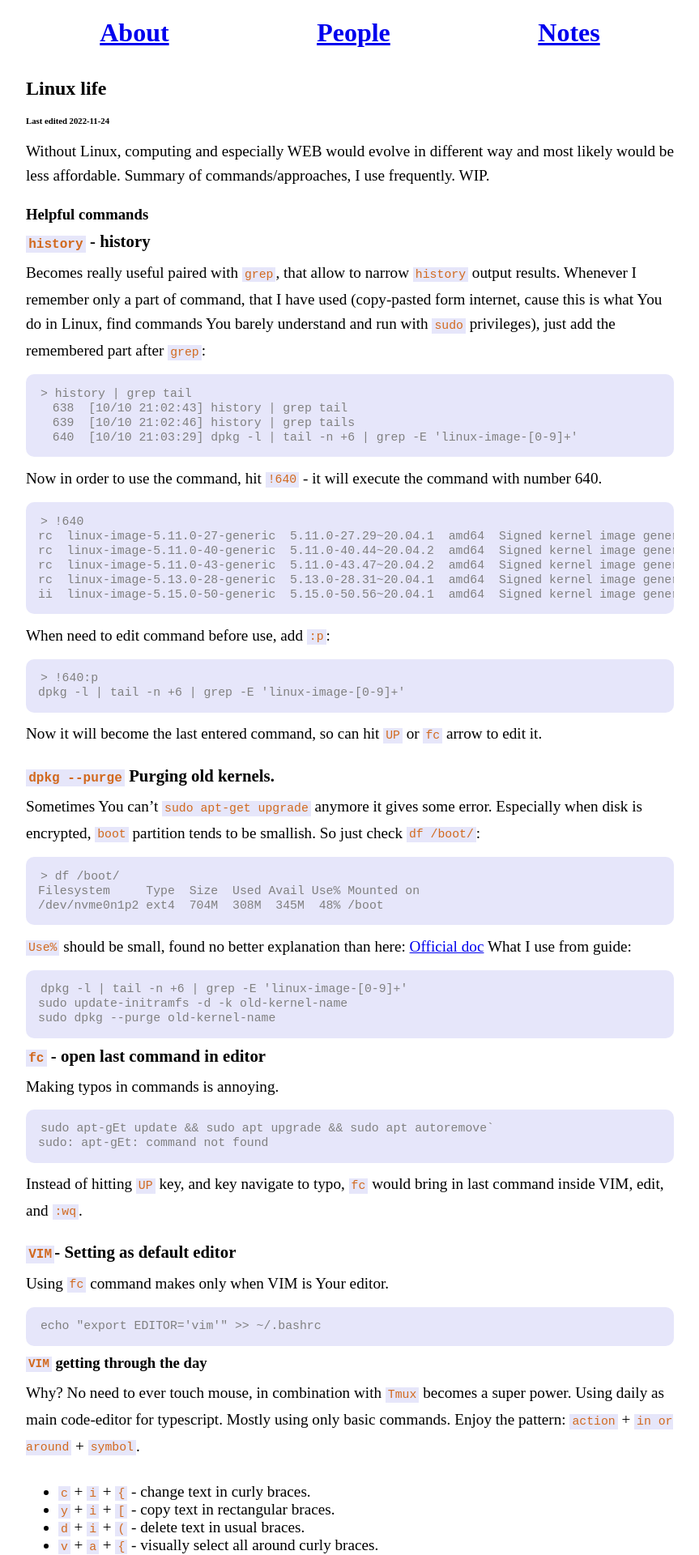
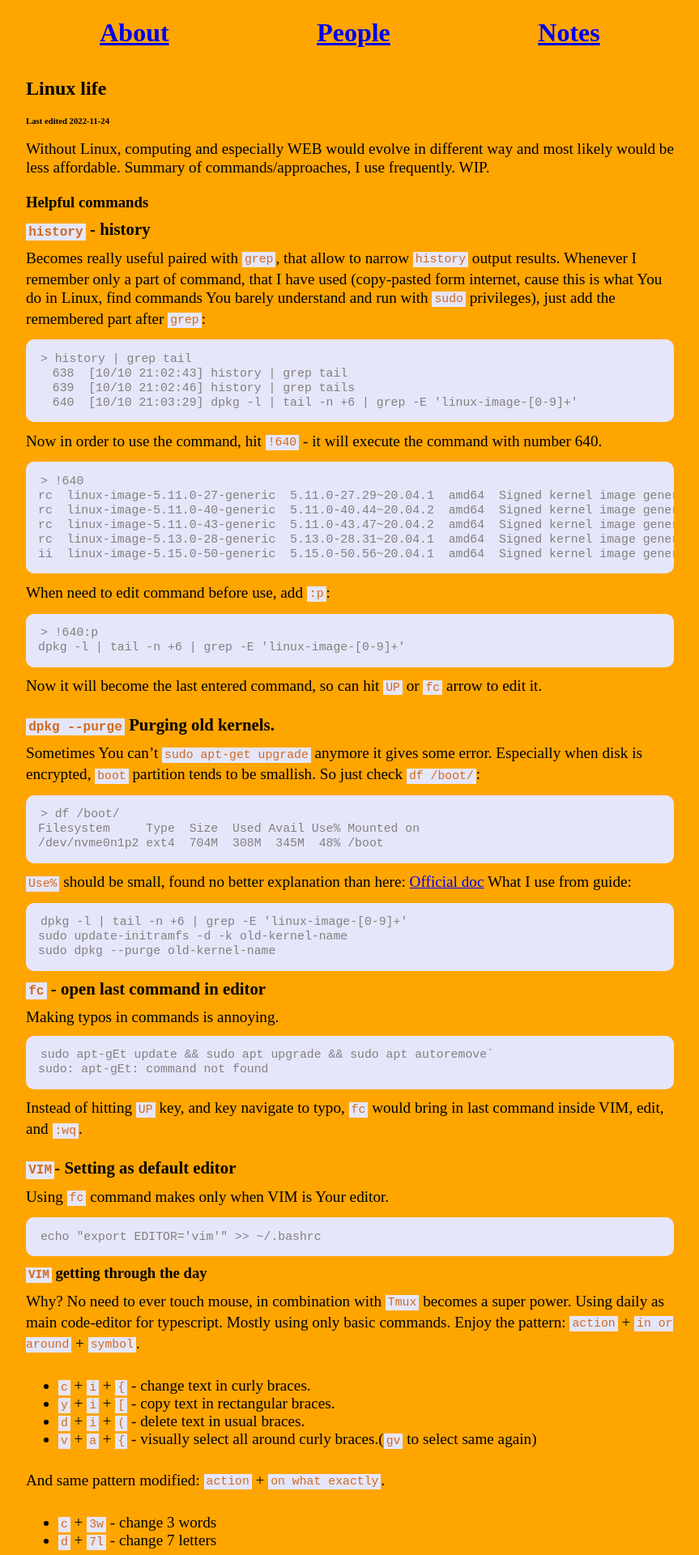
Before and after one commit to DmitryAlCh/mypage, a Jekyll site: the page built from _posts/2022-20-07-linux-commands.md, in a window 1280 px wide. Shown: the top 1920 px of the page at 81% size, without its empty margins (208-1071 px from the left). Built offline with Jekyll 4.4.1, drawn with Linux system fonts in a browser that asks for light colours.

Commit message:
CSS update, added meta viewport tag, to proper display stuff on phones

```diff
--- a/_layouts/default.html
+++ b/_layouts/default.html
@@ -4,8 +4,9 @@
     <meta charset="utf-8">
     <meta name="description" content={{ site.description }}>
     <meta name="google-site-verification" content="MqaoFaFtMzLCJdFn64uVjF2sRuKKL9H-q4rgnXfwDJQ" />
+    <meta name="viewport" content="width=device-width, initial-scale=1.0">
     <title>{{ page.title }}</title>
-    <link rel="stylesheet" href="/assets/css/main.css?20221122">
+    <link rel="stylesheet" href="/assets/css/main.css?20221126">
   </head>
   <body>
     {% include navigation.html %}
--- a/_layouts/post.html
+++ b/_layouts/post.html
@@ -3,8 +3,9 @@
   <head>
     <meta charset="utf-8">
     <meta name="google-site-verification" content="MqaoFaFtMzLCJdFn64uVjF2sRuKKL9H-q4rgnXfwDJQ" />
+    <meta name="viewport" content="width=device-width, initial-scale=1.0">
     <title>{{ page.title }}</title>
-    <link rel="stylesheet" href="/assets/css/main.css?20221122">
+    <link rel="stylesheet" href="/assets/css/main.css?20221126">
   </head>
   <body>
     {% include navigation.html %}
--- a/_posts/2022-20-07-linux-commands.md
+++ b/_posts/2022-20-07-linux-commands.md
@@ -82,7 +82,7 @@ Enjoy the pattern: `action` + `in or around` + `symbol`.
 * `c` + `i` + `{` - change text in curly braces.
 * `y` + `i` + `[` - copy text in rectangular braces.
 * `d` + `i` + `(` - delete text in usual braces.
-* `v` + `a` + `{` - visually select all around curly braces.
+* `v` + `a` + `{` - visually select all around curly braces.(`gv` to select same again)
 
 And same pattern modified: `action` + `on what exactly`.
 * `c` + `3w` - change 3 words
--- a/assets/css/main.css
+++ b/assets/css/main.css
@@ -2,8 +2,7 @@ html, body {
     height: 100%;
     width: 100%;
     margin: 0;
-  background-color: white;
-
+    background-color: orange;
 }
 body > footer {
     position: sticky;
@@ -31,12 +30,6 @@ body > footer {
     flex-wrap: wrap;
     justify-content: flex-start;
 }
-h5.category {
- margin: 5px;
- border-radius: 10px;
- padding: 5px;
-}
-
 div.contact-pad {
     flex-grow: 1;
     flex-shrink: 1;
@@ -51,13 +44,15 @@ p {
     font-size: 1.2em;
     line-height: 1.2em;
 }
+p > img {
+    width: 95%;
+}
 div > a {
     margin: auto;
 }
 div > a > img {
     height: 50px;
 }
-
 figure {
     margin: auto;
     width: 90%;
@@ -65,74 +60,30 @@ figure {
     flex-direction: column;
     align-items: center;
 }
-
 figure > img {
     width: 100%;
 }
 figure > figcaption {
     text-align: center;
+    font-size: 1.2em;
 }
-
-@media (min-width: 600px) {
 .photo {
-    display: block;
-    margin-left: auto;
-    margin-right: auto;
-    width: 60%;
+    float: left;
+    margin: 10px;
+    width: 250px;
 }
-  p {
-    font-size: 2em;
-    line-height: 1.6em;
-  }
-  li {
-    font-size: 2em;
-  }
-  h1 {
-    font-size: 3em;
-    margin-top: 10px;
-    margin-bottom: 10px;
-  }
-  h2 {
-    font-size: 2.5em;
-    margin-top: 10px;
-    margin-bottom: 10px;
-  }
-  h3 {
-    font-size: 2.3em;
-    margin-top: 10px;
-    margin-bottom: 0px;
-  }
-  h4 {
-    font-size: 2.1em;
-    margin-top: 10px;
-    margin-bottom: 0px;
-  }
-  h5 {
-    font-size: 1.83em;
-    margin-top: 10px;
-    margin-bottom: 0px;
-  }
-  h6 {
-    font-size: 1.67em;
-    margin-top: 10px;
-    margin-bottom: 0px;
-  }
-  pre {
-      font-size: 2em;
-  }
-  figcaption {
-        font-size: 2em;
-  }
-}
-@media ( min-width: 1000px) {
-  .photo {
-    float: left; margin: 10px; width: 250px;
-  }
-  p {
-    font-size: 1.2em;
+ul.blog-entry {
+    padding-inline-start: 0;
+    list-style-type: none;
 }
 li {
     font-size: 1.2em;
+}
+li > p {
+    font-size: unset;
+}
+li > h4 {
+    font-size: unset;
 }
 h1 {
     font-size: 2em;
@@ -166,24 +117,6 @@ figure > figcaption {
 }
 pre {
     font-size: 1.2em;
-  }
-  figcaption {
-      font-size: 1.2em;
-  }
-}
-
-ul.blog-entry {
-  padding-inline-start: 0;
-  list-style-type: none;
-}
-li > p {
-  font-size: unset;
-}
-li > h4 {
-  font-size: unset;
-}
-
-pre {
     margin-top: 0;
     margin-bottom: 0;
     background-color: lavender;
@@ -191,14 +124,30 @@ pre {
     border-radius: 10px;
     overflow: auto;
 }
-
 code {
     padding: 0.1em 0.2em;
     font-size: 95%;
     background-color: lavender;
     color: chocolate;
 }
-
 pre code {
     color: grey;
 }
+@media (max-width: 1000px) {
+    body {
+        background-color: cyan;
+    }
+    .vertical-container {
+        padding-left: 20px;
+        padding-right: 20px;
+    }
+    .photo {
+        display: block;
+        margin-left: auto;
+        margin-right: auto;
+        width: 60%;
+    }
+    p {
+        line-height: 1.6em;
+    }
+}
```
Lines whose indentation alone changed are shown as unchanged.
